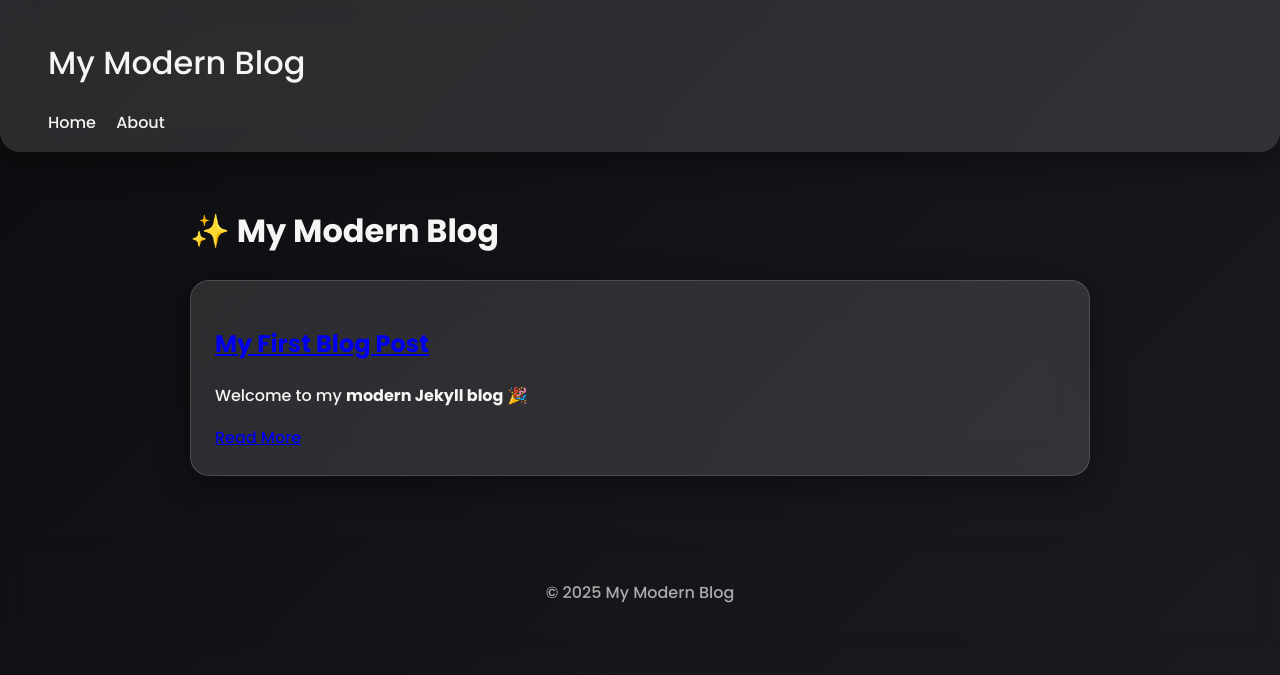
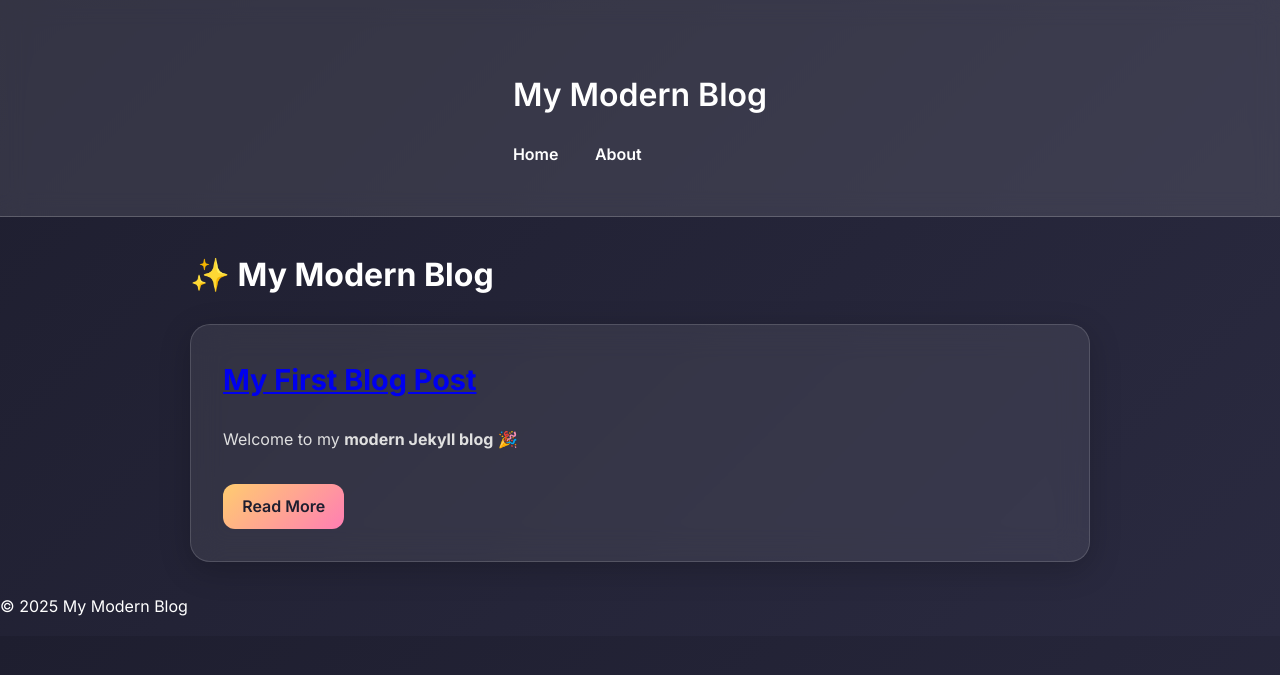
Before and after one commit to MevinuAbey/MevinuAbey.github.io, a Jekyll site: the page built from blog/index.html, in a window 1280 px wide. Shown: the top 675 px of the page. Built offline with Jekyll 4.4.1, drawn with Linux system fonts in a browser that asks for light colours.

Commit message:
Update style.css

```diff
--- a/blog/assets/css/style.css
+++ b/blog/assets/css/style.css
@@ -1,87 +1,86 @@
-@import url('https://fonts.googleapis.com/css2?family=Poppins:wght@300;500;700&display=swap');
-
-:root {
-  --bg: linear-gradient(135deg, #0d0d10, #1b1b22);
-  --card-bg: rgba(255, 255, 255, 0.08);
-  --glass-bg: rgba(255, 255, 255, 0.12);
-  --text: #f5f5f5;
-  --accent: #ffcc00;
-  --shadow: 0 8px 32px rgba(0, 0, 0, 0.4);
-}
+/* Google Font */
+@import url('https://fonts.googleapis.com/css2?family=Inter:wght@400;600;700&display=swap');
 
 body {
-  font-family: 'Poppins', sans-serif;
-  background: var(--bg);
-  background-attachment: fixed;
-  background-size: cover;
-  color: var(--text);
   margin: 0;
+  font-family: 'Inter', sans-serif;
+  background: linear-gradient(135deg, #1e1e2f, #2a2a40);
+  color: #fff;
   line-height: 1.6;
 }
 
-/* --- Navbar --- */
-.navbar {
-  backdrop-filter: blur(14px);
-  background: var(--glass-bg);
-  box-shadow: var(--shadow);
-  padding: 1rem 2rem;
-  display: flex;
-  justify-content: space-between;
-  align-items: center;
+/* Navbar */
+header {
   position: sticky;
   top: 0;
-  border-radius: 0 0 20px 20px;
   z-index: 1000;
+  display: flex;
+  justify-content: center;
+  padding: 1rem 2rem;
+  background: rgba(255, 255, 255, 0.1);
+  backdrop-filter: blur(12px);
+  border-bottom: 1px solid rgba(255, 255, 255, 0.2);
 }
 
-.navbar a {
-  color: var(--text);
+header a {
+  color: #fff;
   text-decoration: none;
-  margin-left: 1rem;
-  font-weight: 500;
-  transition: color 0.3s, text-shadow 0.3s;
+  margin: 0 1rem;
+  font-weight: 600;
+  transition: color 0.3s;
 }
 
-.navbar a:hover {
-  color: var(--accent);
-  text-shadow: 0 0 8px var(--accent);
+header a:hover {
+  color: #ffcc70;
 }
 
-/* --- Main content --- */
-.content {
+/* Container */
+.container {
   max-width: 900px;
-  margin: auto;
-  padding: 2rem;
+  margin: 2rem auto;
+  padding: 0 1rem;
 }
 
-/* --- Blog post cards --- */
+/* Glassmorphic Post Cards */
 .post-card {
-  background: var(--glass-bg);
-  backdrop-filter: blur(18px);
-  border-radius: 1.2rem;
-  padding: 1.5rem;
+  background: rgba(255, 255, 255, 0.08);
+  border-radius: 20px;
+  padding: 2rem;
   margin: 1.5rem 0;
-  box-shadow: var(--shadow);
+  box-shadow: 0 8px 32px rgba(0, 0, 0, 0.2);
+  backdrop-filter: blur(16px);
   border: 1px solid rgba(255, 255, 255, 0.15);
   transition: transform 0.3s, box-shadow 0.3s;
 }
 
 .post-card:hover {
-  transform: translateY(-6px) scale(1.02);
-  box-shadow: 0 12px 40px rgba(255, 204, 0, 0.3);
+  transform: translateY(-6px);
+  box-shadow: 0 12px 40px rgba(0, 0, 0, 0.3);
 }
 
-/* --- Post Date --- */
-.post-date {
-  font-size: 0.9rem;
-  color: #ccc;
-  margin-bottom: 1rem;
+.post-card h2 {
+  margin-top: 0;
+  font-size: 1.8rem;
+  color: #ffcc70;
 }
 
-/* --- Footer --- */
-footer {
-  text-align: center;
-  padding: 2rem;
-  color: #aaa;
-  backdrop-filter: blur(10px);
+.post-card p {
+  color: #e0e0e0;
 }
+
+/* Buttons */
+.button {
+  display: inline-block;
+  margin-top: 1rem;
+  padding: 0.6rem 1.2rem;
+  background: linear-gradient(135deg, #ffcc70, #ff7eb3);
+  color: #1e1e2f;
+  font-weight: 600;
+  text-decoration: none;
+  border-radius: 12px;
+  transition: transform 0.2s;
+}
+
+.button:hover {
+  transform: scale(1.05);
+}
```
